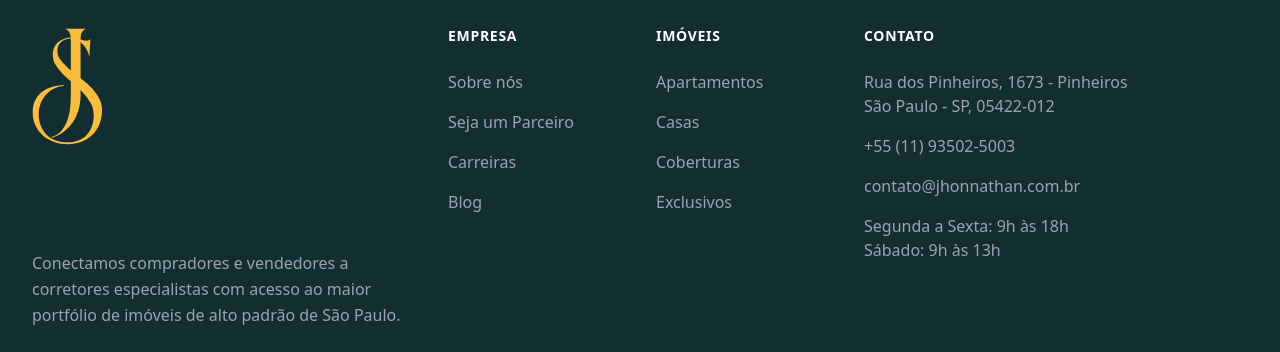
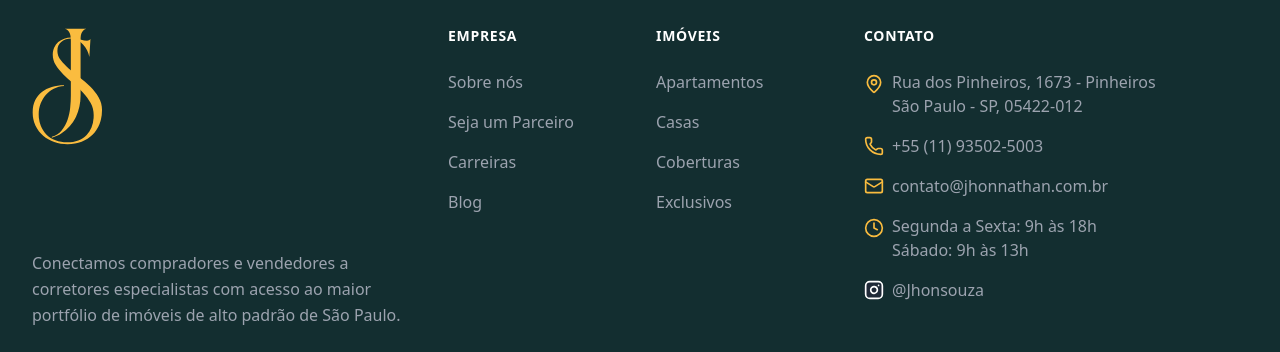
Before and after one commit to devgpb/jhonnatan-souza, a Next.js app: page / in a window 1280 px wide. Shown: the part 1914-2266 px from the top of the page. Built offline with nearby package versions, Linux system fonts and the light colour scheme; no server answers; the database is empty.

Commit message:
Mais animações para footer

```diff
--- a/src/components/footer.tsx
+++ b/src/components/footer.tsx
@@ -1,133 +1,219 @@
+"use client"
+
+import { useEffect, useRef, useState } from "react"
 import Link from "next/link"
-import { Instagram } from "lucide-react"
-import Image from "next/image"
+import { Instagram, Mail, Phone, MapPin, Clock } from "lucide-react"
 import EnterLogo from "./ui/enter-logo"
 
 export function Footer() {
+  const footerRef = useRef<HTMLDivElement>(null)
+  const [isVisible, setIsVisible] = useState(false)
+
+  useEffect(() => {
+    const observer = new IntersectionObserver(
+      (entries) => {
+        if (entries[0].isIntersecting) {
+          setIsVisible(true)
+          observer.disconnect()
+        }
+      },
+      { threshold: 0.1 },
+    )
+
+    if (footerRef.current) {
+      observer.observe(footerRef.current)
+    }
+
+    return () => {
+      observer.disconnect()
+    }
+  }, [])
+
   return (
-    <footer className="bg-primario text-white">
+    <footer ref={footerRef} className="bg-primario text-white overflow-hidden">
       <div className="container">
-        <div className="grid grid-cols-12 gap-8 py-20" style={{ borderBottom: '2px solid #fabc3f' }}>
-          {/* Logo and Description */}
+        <div className="grid grid-cols-12 gap-8 py-20" style={{ borderBottom: "2px solid #fabc3f" }}>
+          {/* Logo and Description - Logo remains static */}
           <div className="col-span-12 lg:col-span-4 space-y-6">
-            <div className=" h-[200px]">
+            <div className="h-[200px]">
               <Link href="/" className="inline-block" style={{ height: 120 }}>
                 <EnterLogo className="w-full h-full" />
               </Link>
             </div>
-            <p className="text-gray-400 leading-relaxed">
+            <p
+              className={`text-gray-400 leading-relaxed transition-all duration-1000 ${
+                isVisible ? "opacity-100" : "opacity-0 translate-y-4"
+              }`}
+            >
               Conectamos compradores e vendedores a corretores especialistas com acesso ao maior portfólio de imóveis de
               alto padrão de São Paulo.
             </p>
-            {/* <div className="flex items-center gap-4">
-              <a
-                href="https://instagram.com/jhonnathan"
-                target="_blank"
-                rel="noopener noreferrer"
-                className="hover:text-primary transition-colors"
-              >
-                <Instagram className="h-6 w-6" />
-              </a>
-            </div> */}
           </div>
 
           {/* Navigation Links */}
           <div className="col-span-6 lg:col-span-2 space-y-6">
-            <h3 className="text-sm font-semibold uppercase tracking-wider">Empresa</h3>
+            <h3
+              className={`text-sm font-semibold uppercase tracking-wider transition-all duration-700 ${
+                isVisible ? "opacity-100" : "opacity-0 translate-y-4"
+              }`}
+            >
+              Empresa
+            </h3>
             <ul className="space-y-4">
-              <li>
-                <Link href="/sobre" className="text-gray-400 hover:text-white transition-colors">
-                  Sobre nós
+              {["Sobre nós", "Seja um Parceiro", "Carreiras", "Blog"].map((item, index) => (
+                <li
+                  key={item}
+                  className={`transition-all duration-700 delay-${index * 100} ${
+                    isVisible ? "opacity-100 translate-x-0" : "opacity-0 -translate-x-4"
+                  }`}
+                  style={{ transitionDelay: `${index * 100}ms` }}
+                >
+                  <Link
+                    href={`/${item.toLowerCase().replace(/\s+/g, "-")}`}
+                    className="text-gray-400 hover:text-white transition-colors relative group"
+                  >
+                    {item}
+                    <span className="absolute left-0 bottom-0 w-0 h-0.5 bg-[#fabc3f] transition-all duration-300 group-hover:w-full"></span>
                   </Link>
                 </li>
-              <li>
-                <Link href="/parceiros" className="text-gray-400 hover:text-white transition-colors">
-                  Seja um Parceiro
-                </Link>
-              </li>
-              <li>
-                <Link href="/carreiras" className="text-gray-400 hover:text-white transition-colors">
-                  Carreiras
-                </Link>
-              </li>
-              <li>
-                <Link href="/blog" className="text-gray-400 hover:text-white transition-colors">
-                  Blog
-                </Link>
-              </li>
+              ))}
             </ul>
           </div>
 
           <div className="col-span-6 lg:col-span-2 space-y-6">
-            <h3 className="text-sm font-semibold uppercase tracking-wider">Imóveis</h3>
+            <h3
+              className={`text-sm font-semibold uppercase tracking-wider transition-all duration-700 ${
+                isVisible ? "opacity-100" : "opacity-0 translate-y-4"
+              }`}
+            >
+              Imóveis
+            </h3>
             <ul className="space-y-4">
-              <li>
-                <Link href="/imoveis/apartamentos" className="text-gray-400 hover:text-white transition-colors">
-                  Apartamentos
+              {[
+                { name: "Apartamentos", path: "/imoveis/apartamentos" },
+                { name: "Casas", path: "/imoveis/casas" },
+                { name: "Coberturas", path: "/imoveis/coberturas" },
+                { name: "Exclusivos", path: "/exclusivos" },
+              ].map((item, index) => (
+                <li
+                  key={item.name}
+                  className={`transition-all duration-700 delay-${index * 100 + 200} ${
+                    isVisible ? "opacity-100 translate-x-0" : "opacity-0 -translate-x-4"
+                  }`}
+                  style={{ transitionDelay: `${index * 100 + 200}ms` }}
+                >
+                  <Link href={item.path} className="text-gray-400 hover:text-white transition-colors relative group">
+                    {item.name}
+                    <span className="absolute left-0 bottom-0 w-0 h-0.5 bg-[#fabc3f] transition-all duration-300 group-hover:w-full"></span>
                   </Link>
                 </li>
-              <li>
-                <Link href="/imoveis/casas" className="text-gray-400 hover:text-white transition-colors">
-                  Casas
-                </Link>
-              </li>
-              <li>
-                <Link href="/imoveis/coberturas" className="text-gray-400 hover:text-white transition-colors">
-                  Coberturas
-                </Link>
-              </li>
-              <li>
-                <Link href="/exclusivos" className="text-gray-400 hover:text-white transition-colors">
-                  Exclusivos
-                </Link>
-              </li>
+              ))}
             </ul>
           </div>
 
           {/* Contact Information */}
           <div className="col-span-12 lg:col-span-4 space-y-6">
-            <h3 className="text-sm font-semibold uppercase tracking-wider">Contato</h3>
+            <h3
+              className={`text-sm font-semibold uppercase tracking-wider transition-all duration-700 ${
+                isVisible ? "opacity-100" : "opacity-0 translate-y-4"
+              }`}
+            >
+              Contato
+            </h3>
             <div className="space-y-4">
+              <div
+                className={`flex items-start gap-2 transition-all duration-700 delay-300 ${
+                  isVisible ? "opacity-100 translate-x-0" : "opacity-0 translate-x-4"
+                }`}
+              >
+                <MapPin className="h-5 w-5 text-[#fabc3f] mt-1 flex-shrink-0" />
                 <p className="text-gray-400">
                   Rua dos Pinheiros, 1673 - Pinheiros
                   <br />
                   São Paulo - SP, 05422-012
                 </p>
-              <div>
-                <a href="tel:+551193502-5003" className="text-gray-400 hover:text-white transition-colors">
+              </div>
+              <div
+                className={`flex items-center gap-2 transition-all duration-700 delay-400 ${
+                  isVisible ? "opacity-100 translate-x-0" : "opacity-0 translate-x-4"
+                }`}
+              >
+                <Phone className="h-5 w-5 text-[#fabc3f] flex-shrink-0" />
+                <a
+                  href="tel:+551193502-5003"
+                  className="text-gray-400 hover:text-white transition-colors relative group"
+                >
                   +55 (11) 93502-5003
+                  <span className="absolute left-0 bottom-0 w-0 h-0.5 bg-[#fabc3f] transition-all duration-300 group-hover:w-full"></span>
                 </a>
               </div>
-              <div>
-                <a href="mailto:contato@jhonnathan.com.br" className="text-gray-400 hover:text-white transition-colors">
+              <div
+                className={`flex items-center gap-2 transition-all duration-700 delay-500 ${
+                  isVisible ? "opacity-100 translate-x-0" : "opacity-0 translate-x-4"
+                }`}
+              >
+                <Mail className="h-5 w-5 text-[#fabc3f] flex-shrink-0" />
+                <a
+                  href="mailto:contato@jhonnathan.com.br"
+                  className="text-gray-400 hover:text-white transition-colors relative group"
+                >
                   contato@jhonnathan.com.br
+                  <span className="absolute left-0 bottom-0 w-0 h-0.5 bg-[#fabc3f] transition-all duration-300 group-hover:w-full"></span>
                 </a>
               </div>
+              <div
+                className={`flex items-start gap-2 transition-all duration-700 delay-600 ${
+                  isVisible ? "opacity-100 translate-x-0" : "opacity-0 translate-x-4"
+                }`}
+              >
+                <Clock className="h-5 w-5 text-[#fabc3f] mt-1 flex-shrink-0" />
                 <p className="text-gray-400">
                   Segunda a Sexta: 9h às 18h
                   <br />
                   Sábado: 9h às 13h
                 </p>
               </div>
+              <div
+                className={`flex items-center gap-2  transition-all duration-700 delay-700 ${
+                  isVisible ? "opacity-100 scale-100" : "opacity-0 scale-95"
+                }`}
+              >
+                <a
+                  href="https://instagram.com"
+                  target="_blank"
+                  rel="noopener noreferrer"
+                  className="bg-gray-800 hover:bg-[#fabc3f] transition-all duration-300  rounded-full"
+                >
+                  <Instagram className="h-5 w-5 flex-shrink-0" />
+
+                </a>
+                  <p className="text-gray-400">@Jhonsouza</p>
+              </div>
+            </div>
           </div>
         </div>
 
         {/* Bottom Bar */}
         <div className="border-t border-gray-800 py-8">
-          <div className="flex flex-col md:flex-row justify-between items-center gap-4">
+          <div
+            className={`flex flex-col md:flex-row justify-between items-center gap-4 transition-all duration-1000 delay-800 ${
+              isVisible ? "opacity-100 translate-y-0" : "opacity-0 translate-y-4"
+            }`}
+          >
             <div className="text-sm text-gray-400">
               © {new Date().getFullYear()} Jhonnathan. CRECI 39836-J. Todos os direitos reservados.
             </div>
             <div className="flex items-center gap-6">
-              <Link href="/privacidade" className="text-sm text-gray-400 hover:text-white transition-colors">
-                Política de Privacidade
+              {["Política de Privacidade", "Termos de Uso", "Política de Cookies"].map((item, index) => (
+                <Link
+                  key={item}
+                  href={`/${item.toLowerCase().replace(/\s+/g, "-").replace(/í/g, "i")}`}
+                  className="text-sm text-gray-400 hover:text-white transition-colors relative group"
+                >
+                  {item}
+                  <span className="absolute left-0 bottom-0 w-0 h-0.5 bg-[#fabc3f] transition-all duration-300 group-hover:w-full"></span>
                 </Link>
-              <Link href="/termos" className="text-sm text-gray-400 hover:text-white transition-colors">
-                Termos de Uso
-              </Link>
-              <Link href="/cookies" className="text-sm text-gray-400 hover:text-white transition-colors">
-                Política de Cookies
-              </Link>
+              ))}
             </div>
           </div>
         </div>
```
Lines whose indentation alone changed are shown as unchanged.
